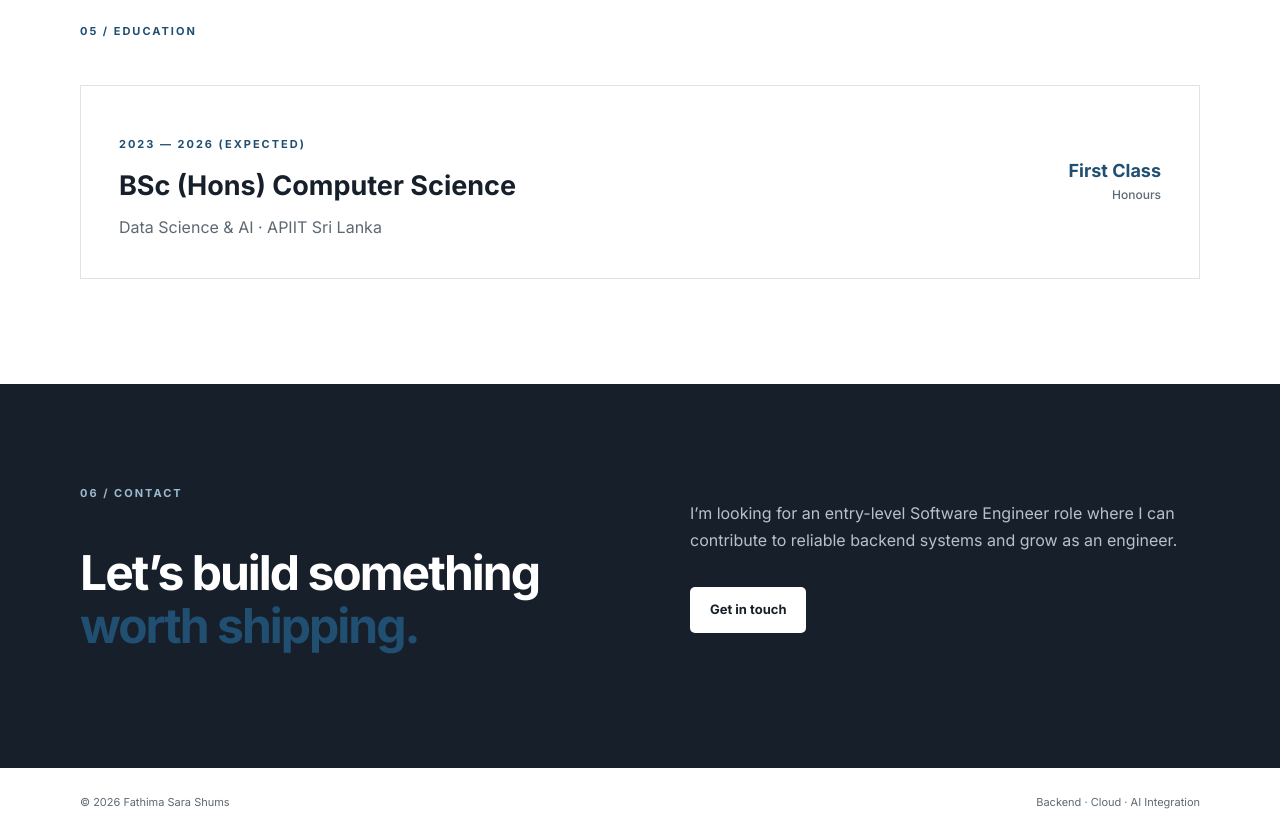
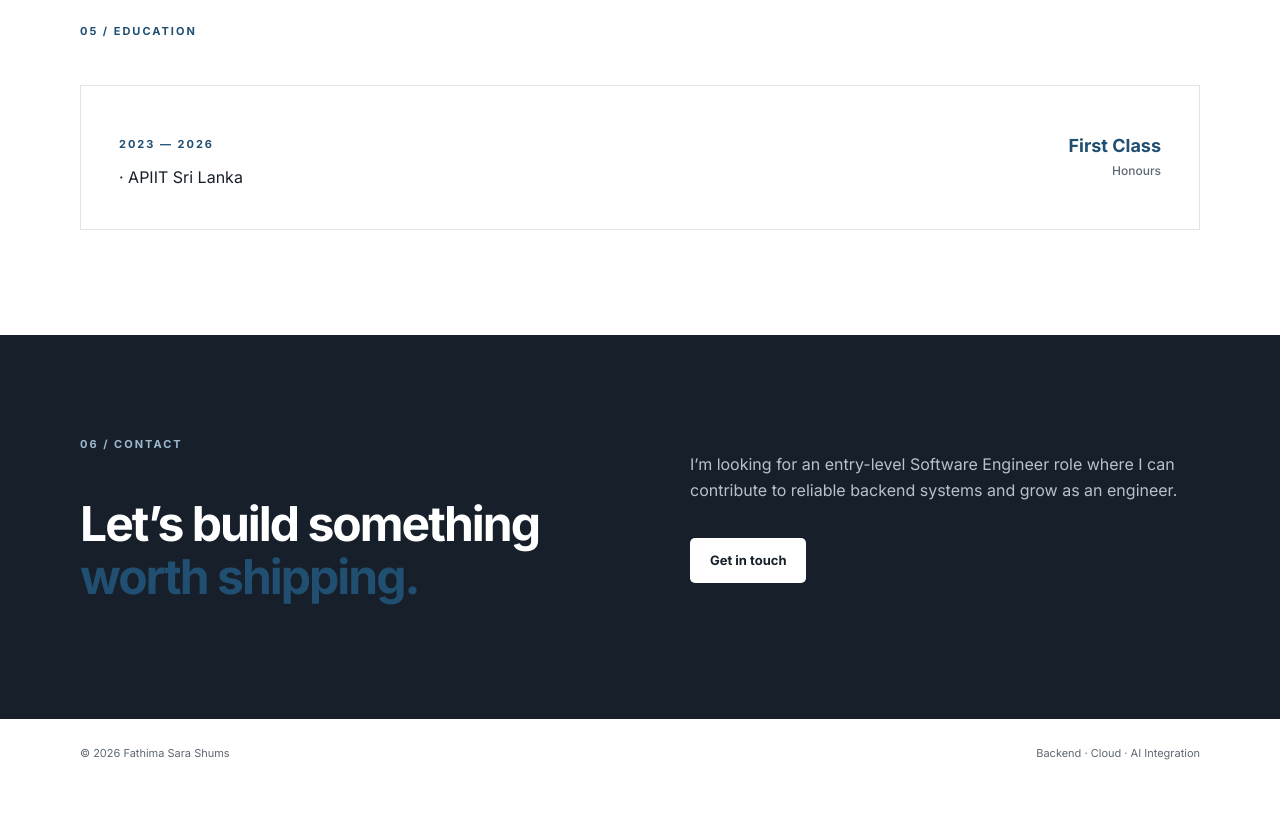
Before and after one commit to FathimaShums/FathimaSaraShums.github.io, a plain HTML site: page index.html in a window 1280 px wide. Shown: the part 4000-4836 px from the top of the page. After the commit the page ends 4787 px from the top, so only its background shows below. Drawn offline with Linux system fonts and the light colour scheme.

Commit message:
Update education section in index.html
Removed expected graduation year from education section.

```diff
--- a/index.html
+++ b/index.html
@@ -165,7 +165,7 @@
 <section id="education" class="section container">
   <div class="section-label">05 / EDUCATION</div>
   <div class="education-card">
-    <div><p class="eyebrow">2023 — 2026 (EXPECTED)</p><h2>BSc (Hons) Computer Science</h2><p>Data Science &amp; AI · APIIT Sri Lanka</p></div>
+    <div><p class="eyebrow">2023 — 2026 </p> · APIIT Sri Lanka</p></div>
     <div class="grade">First Class<br><span>Honours</span></div>
   </div>
 </section>
```
